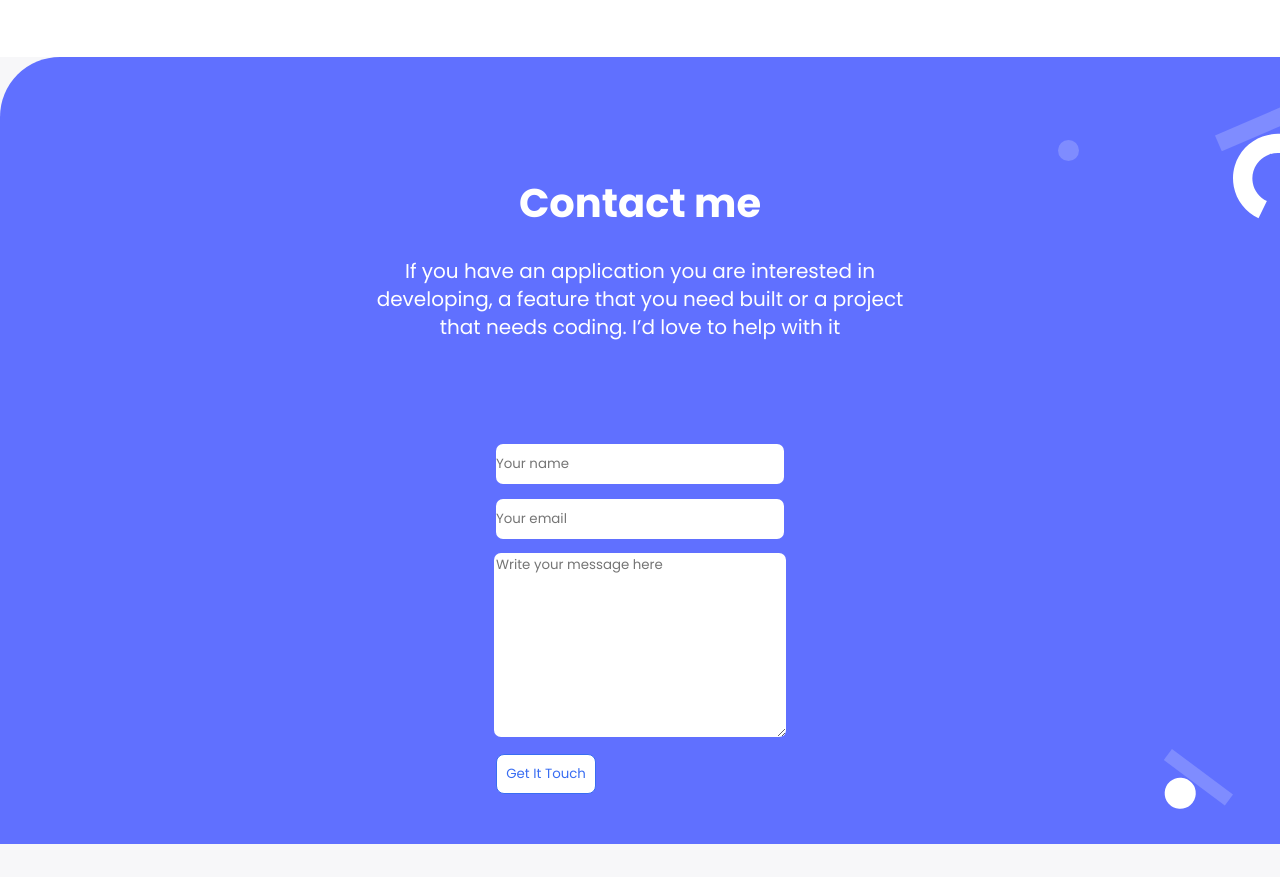
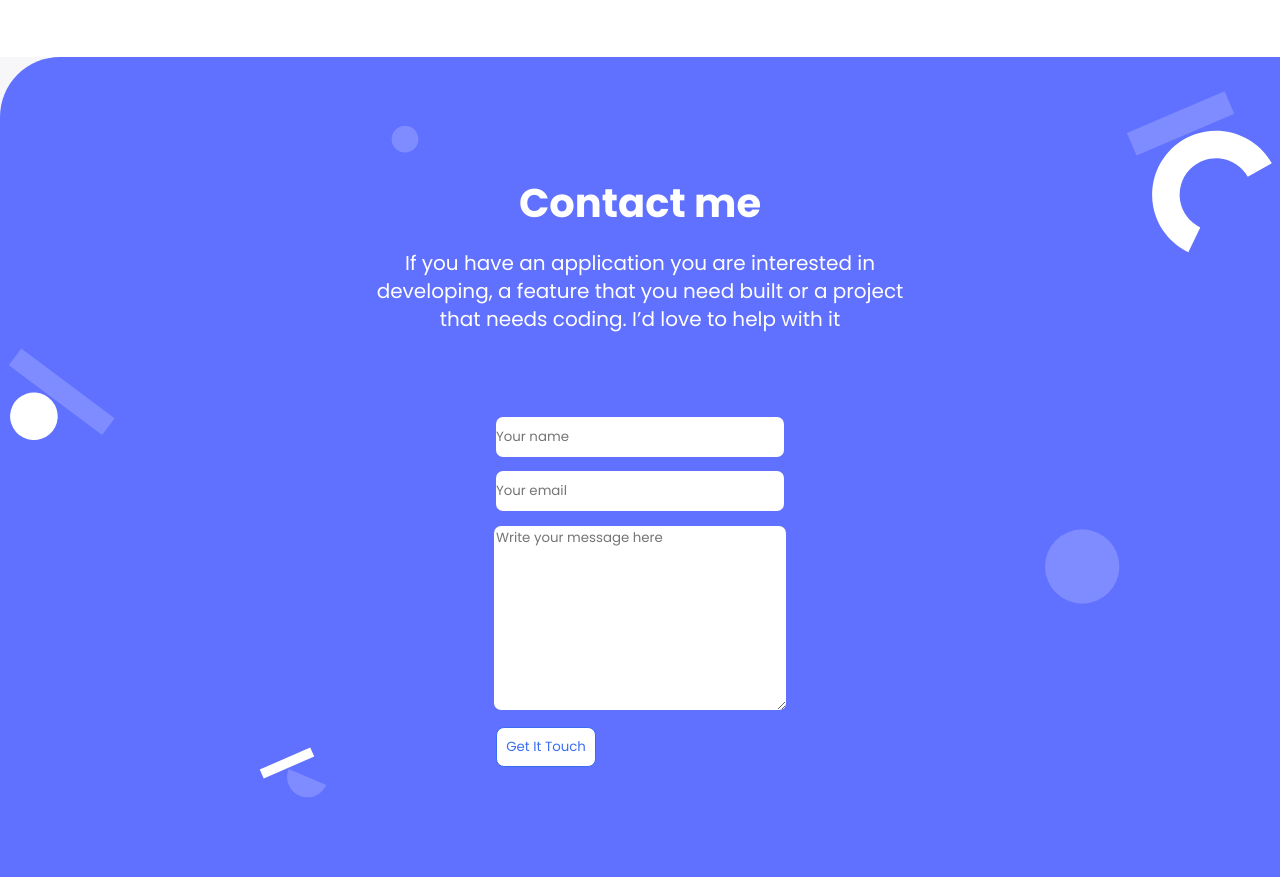
Before and after one commit to OscarFMdev/Portfolio, a plain HTML site: page index.html in a window 1280 px wide. Shown: the part 3900-4777 px from the top of the page. Before the commit the page ends 4744 px from the top, so only its background shows below. Drawn offline with Linux system fonts and the light colour scheme; some icons are missing.

Commit message:
Add form background styles

```diff
--- a/styles.css
+++ b/styles.css
@@ -444,9 +444,6 @@ ul {
     width: 100%;
     background-position: center;
     padding-bottom: 70px;
-  }
-
-  .header-banner {
     justify-content: center;
     align-items: baseline;
   }
@@ -543,5 +540,15 @@ ul {
   }
 
   /* FORM */
+  .contact {
+    background-image: url("./images/contact-shapes/contact-form-desk@2x.svg");
+    background-size: contain;
+    width: 100%;
+    height: 80vh;
+    background-position: center;
+  }
 
+  .contact-background {
+    height: 100vh;
+  }
 }
```
